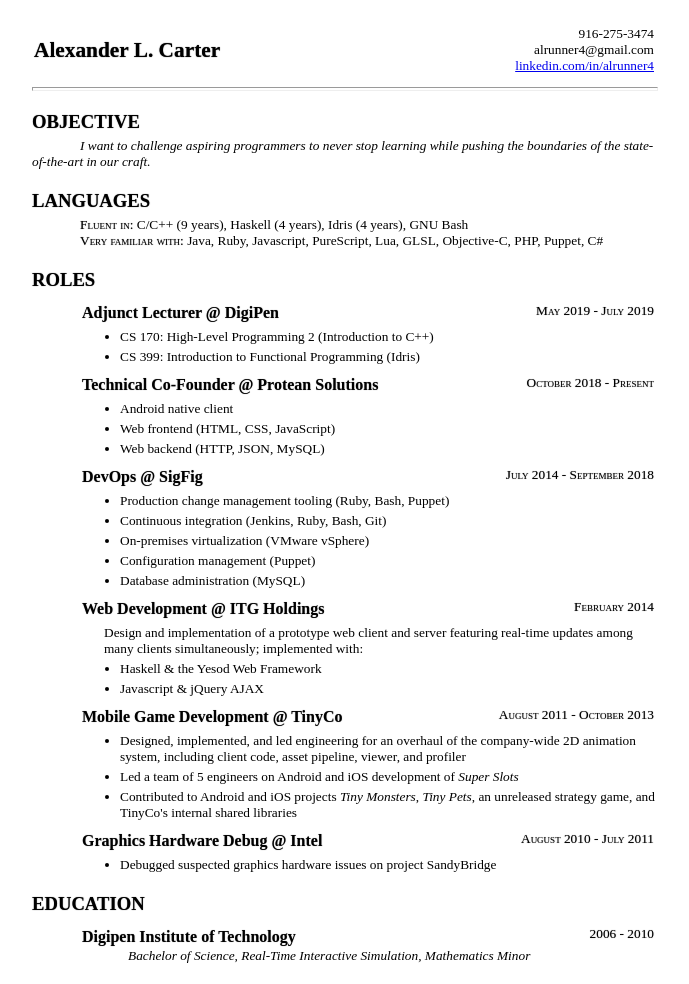
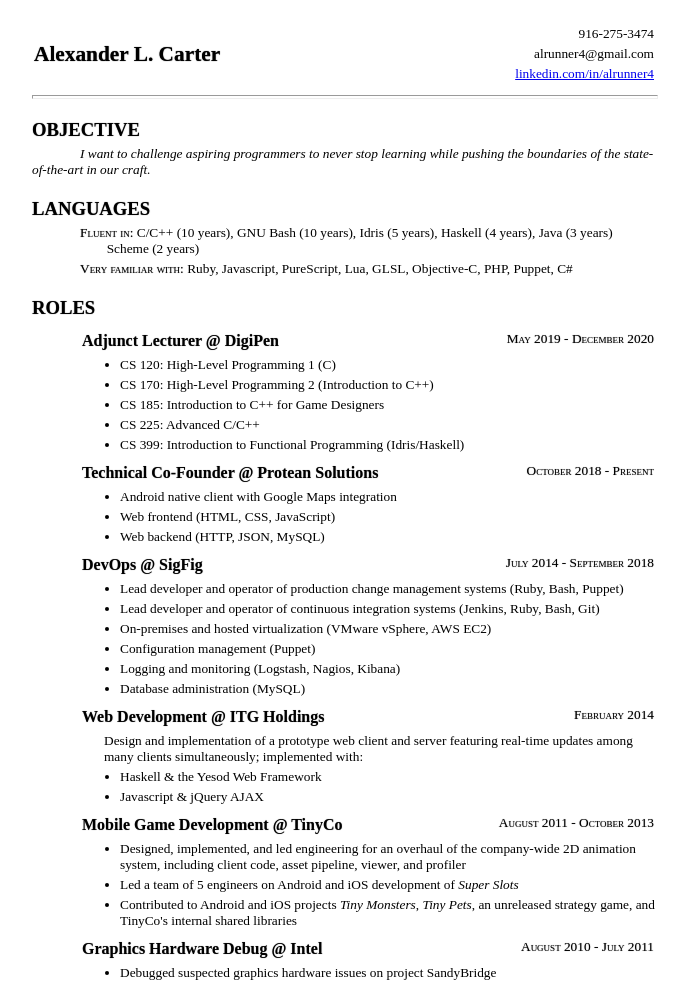
Before and after one commit to alrunner4/alrunner4.github.io, a plain HTML site: page resume.html in a window 1280 px wide. Shown: the top 984 px of the page, without its empty margins (296-985 px from the left). Drawn offline with Linux system fonts and the light colour scheme.

```diff
--- a/resume.html
+++ b/resume.html
@@ -22,8 +22,9 @@
 		.named_list { margin: 4px 0px; }
 		.bullet_head { font-variant:small-caps; text-shadow:#909090 0px 0px 1px; }
 		.date { font-variant:small-caps; text-shadow:#909090 0px 0px 1px; }
-		.date_column { min-width:156pt; text-align:right; }
+		.date_column { min-width:156pt; text-align:right; vertical-align: bottom; }
 		.indent2 { margin-left:1.0in; }
+      .hanging { padding-left:2em; text-indent:-2em; }
 
 		.page > ul, .page > em { margin: 0 0 0 0.5in; }
 
@@ -31,6 +32,7 @@
 		.italic    { font-style:italic; }
 
 		.nomargin { margin: 4px 0px; }
+		.nowrap { font-size:inherit; white-space:nowrap; }
 	</style>
 </head>
 
@@ -42,11 +44,10 @@
 	<h1>Alexander L. Carter</h1>
 	</td>
 	<td style="text-align:right">
-	<p>
-		916-275-3474<br>
-		alrunner4@gmail.com<br>
-		<a href="https://www.linkedin.com/in/alrunner4">linkedin.com/in/alrunner4</a>
-	</p>
+      <p class="nowrap">916-275-3474</p>
+      <p class="nowrap">alrunner4@gmail.com</p>
+      <p class="nowrap">
+         <a href="https://www.linkedin.com/in/alrunner4">linkedin.com/in/alrunner4</a></p>
 	</td>
 	</tr></tbody></table>
 
@@ -57,27 +58,38 @@
 
 	<h2>Languages</h2>
 	<div class="named_list" style="margin: 0 0 0 0.5in;">
-		<span class="bullet_head">Fluent in:</span> C/C++ (9 years), Haskell (4 years), Idris (4 years), GNU Bash<br>
-		<span class="bullet_head">Very familiar with:</span> Java, Ruby, Javascript, PureScript, Lua, GLSL, Objective-C, PHP, Puppet, C#<br>
+      <p class="hanging"><span class="bullet_head">Fluent in:</span>
+         <span class="nowrap">C/C++ (10 years),</span>
+         <span class="nowrap">GNU Bash (10 years),</span>
+         <span class="nowrap">Idris (5 years),</span>
+         <span class="nowrap">Haskell (4 years),</span>
+         <span class="nowrap">Java (3 years)</span>
+         <span class="nowrap">Scheme (2 years)</span>
+      </p>
+      <p class="hanging"><span class="bullet_head">Very familiar with:</span>
+         Ruby, Javascript, PureScript, Lua, GLSL, Objective-C, PHP, Puppet, C#</p>
 	</div>
 
 	<h2>Roles</h2>
 
 	<table><tbody><tr>
 		<td><h3>Adjunct Lecturer @ DigiPen</h3></td>
-		<td class="date_column"><p class="date nomargin">May 2019 - July 2019</p></td>
+		<td class="date_column"><p class="date nomargin">May 2019 - December 2020</p></td>
 	</tr></tbody></table>
 	<ul style="margin-top:0; margin-bottom:0;">
+		<li>CS 120: High-Level Programming 1 (C)</li>
 		<li>CS 170: High-Level Programming 2 (Introduction to C++)</li>
-		<li>CS 399: Introduction to Functional Programming (Idris)</li>
+		<li>CS 185: Introduction to C++ for Game Designers</li>
+		<li>CS 225: Advanced C/C++</li>
+		<li>CS 399: Introduction to Functional Programming (Idris/Haskell)</li>
 	</ul>
 
 	<table><tbody><tr>
-		<td><h3>Technical Co-Founder @ Protean Solutions</h3></td>
+		<td><h3>Technical Co-Founder @ <span class="nowrap">Protean Solutions</span></h3></td>
 		<td class="date_column"><p class="date nomargin">October 2018 - Present</p></td>
 	</tr></tbody></table>
 	<ul style="margin-top:0; margin-bottom:0;">
-		<li>Android native client</li>
+		<li>Android native client with Google Maps integration</li>
 		<li>Web frontend (HTML, CSS, JavaScript)</li>
 		<li>Web backend (HTTP, JSON, MySQL)</li>
 	</ul>
@@ -87,10 +99,11 @@
 		<td class="date_column"><p class="date nomargin">July 2014 - September 2018</p></td>
 	</tr></tbody></table>
 	<ul class="indent1" style="margin-top:0; margin-bottom:0;">
-		<li>Production change management tooling (Ruby, Bash, Puppet)</li>
-		<li>Continuous integration (Jenkins, Ruby, Bash, Git)</li>
-		<li>On-premises virtualization (VMware vSphere)</li>
+		<li>Lead developer and operator of production change management systems <span class=nowrap>(Ruby, Bash, Puppet)</span></li>
+		<li>Lead developer and operator of continuous integration systems <span class=nowrap>(Jenkins, Ruby, Bash, Git)</span></li>
+		<li>On-premises and hosted virtualization <span class=nowrap>(VMware vSphere, AWS EC2)</span></li>
 		<li>Configuration management (Puppet)</li>
+		<li>Logging and monitoring <span class=nowrap>(Logstash, Nagios, Kibana)</span></li>
 		<li>Database administration (MySQL)</li>
 	</ul>
 
```
Lines whose indentation alone changed are shown as unchanged.
